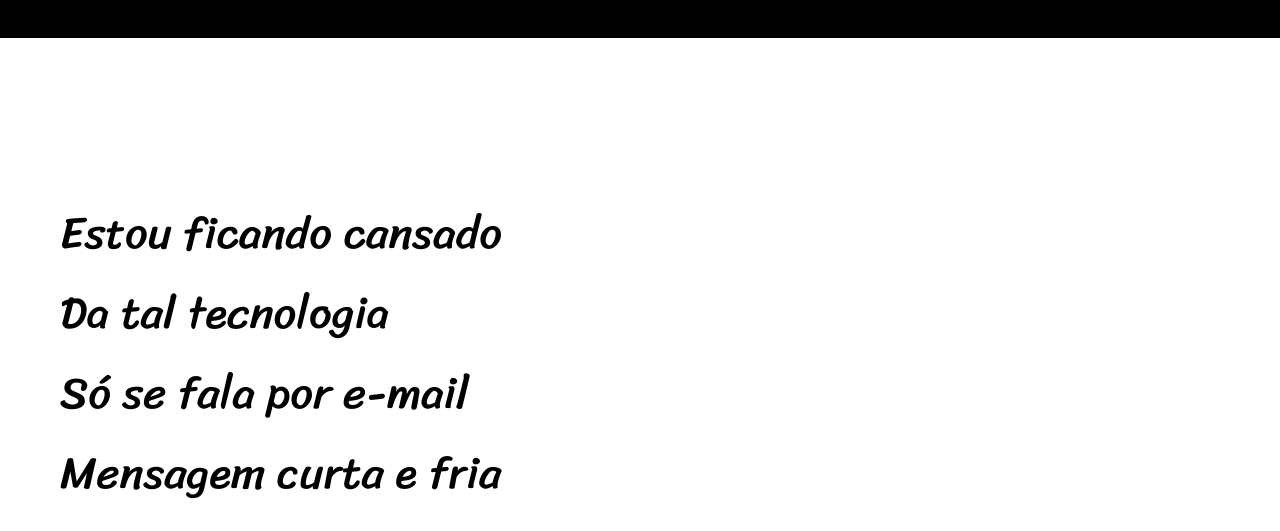
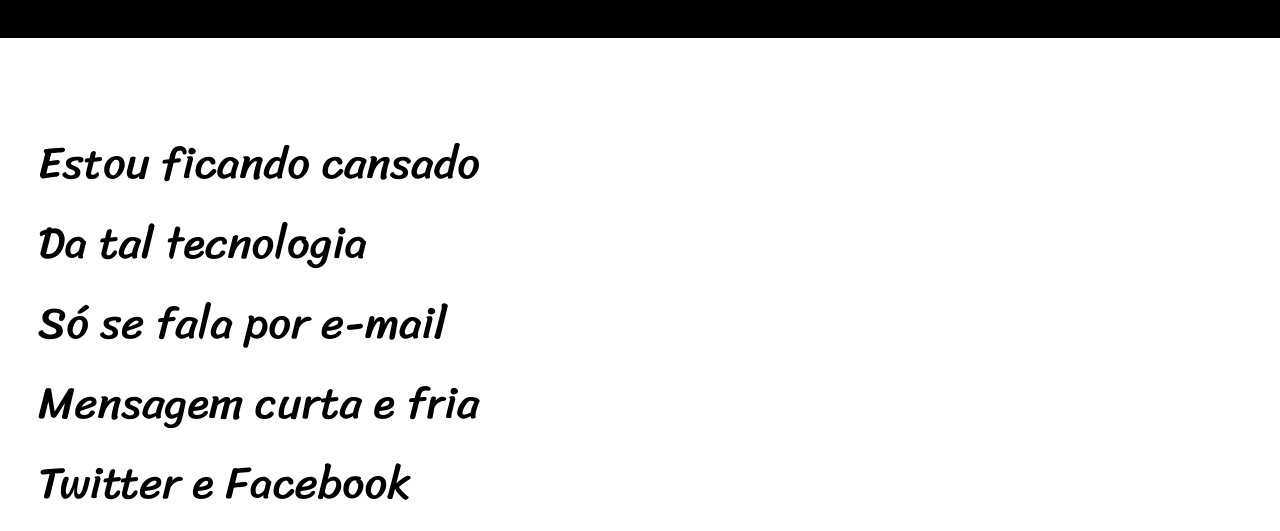
Before and after one commit to lucodego/projeto-cordel, a plain HTML site: page index.html in a window 1280 px wide. Shown: the part 269-800 px from the top of the page. Drawn offline with Linux system fonts and the light colour scheme.

Commit message:
Update style.css

```diff
--- a/style.css
+++ b/style.css
@@ -52,7 +52,7 @@ section > p{
     font-size: 3.5vw;
     font-family: sriracha;
     font-weight: normal;
-    padding: 30px;
+    padding: 1vh;
 }
 p.dentro{
     display: inline-block;
@@ -62,8 +62,8 @@ p.dentro{
     text-shadow: 1px 1px 1px black;
 }
 section{
-    padding-top: 10vh;
-    padding-bottom: 10vh;
+    padding-top: 4vh;
+    padding-bottom: 4vh;
     padding-left: 30px;
 }
 section.img1{
```
